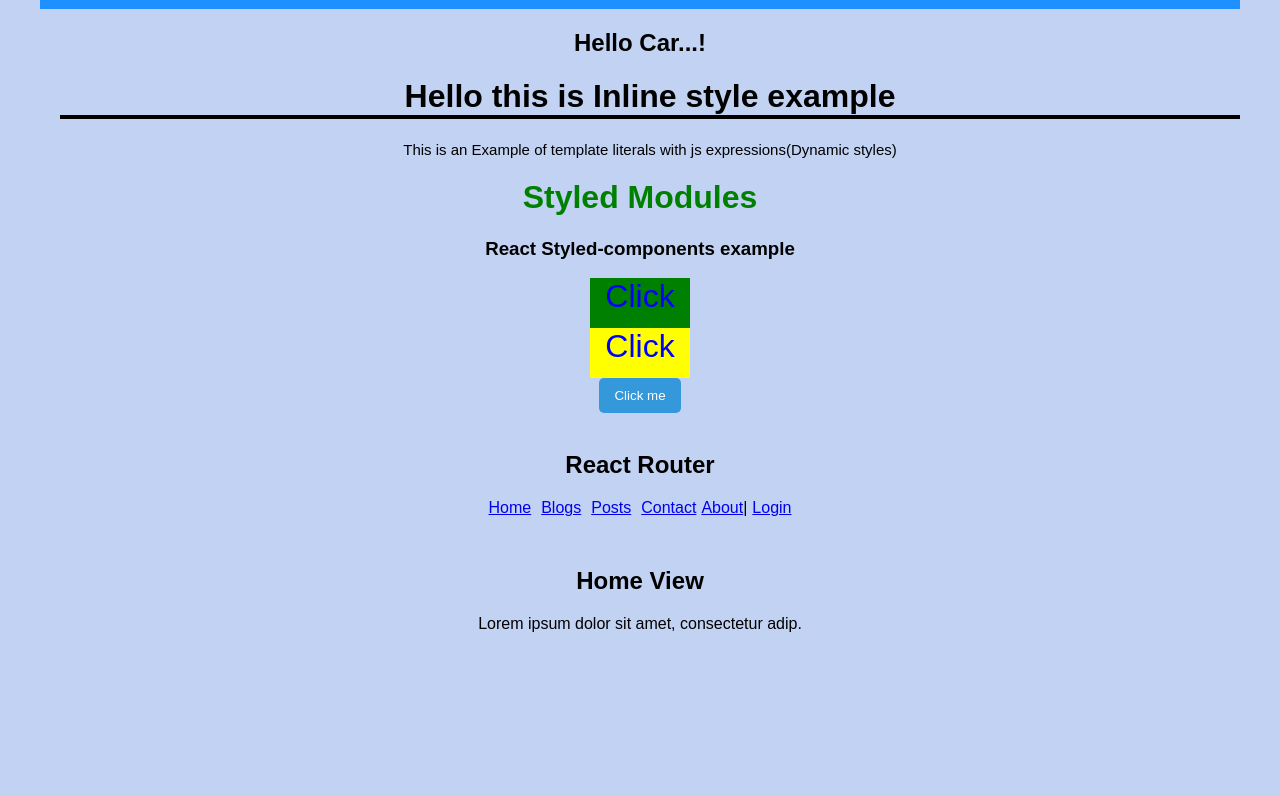
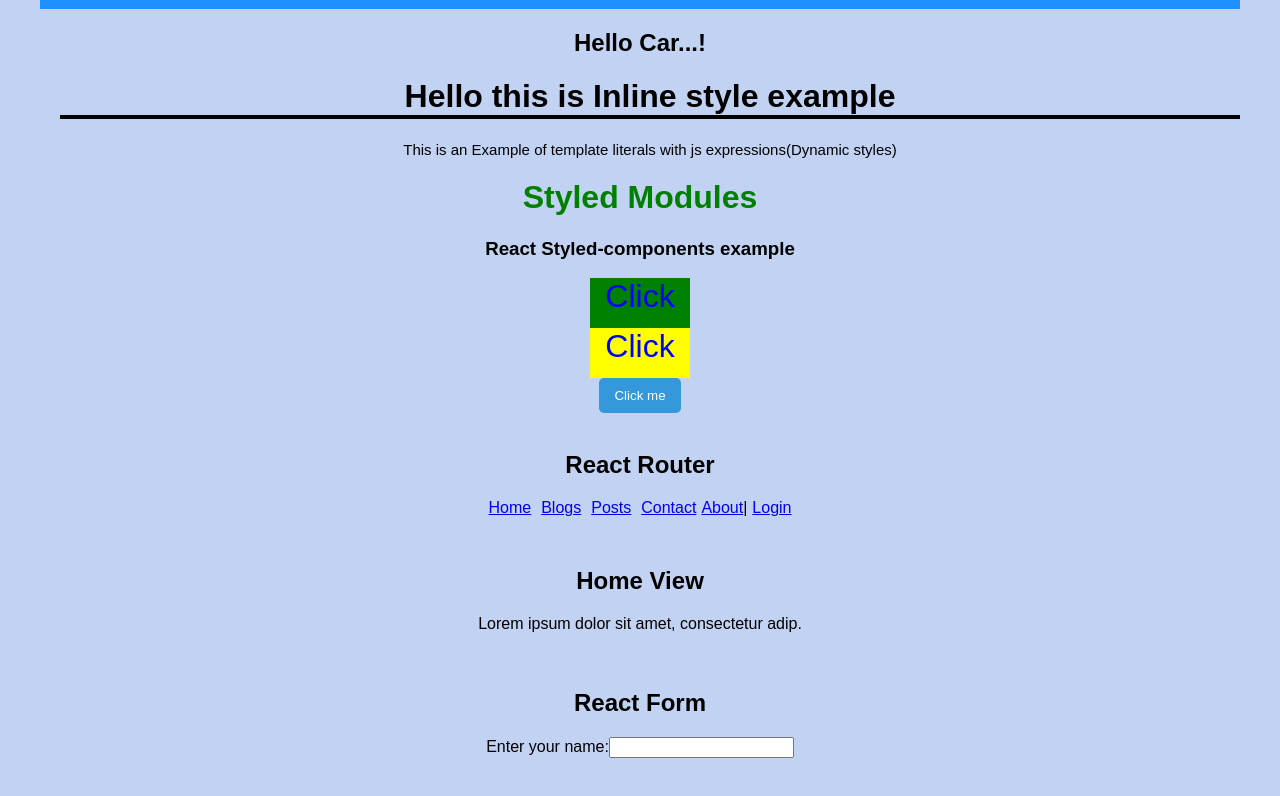
Before and after one commit to abhinav2697/reactjs-learning, a React (Create React App) app: page / in a window 1280 px wide. Shown: the part 6814-7610 px from the top of the page. Before the commit the page ends 7523 px from the top, so only its background shows below. Built offline with nearby package versions, Linux system fonts and the light colour scheme; no server answers.

Commit message:
Update App.js

```diff
--- a/src/App.js
+++ b/src/App.js
@@ -43,6 +43,7 @@ import StyledModule from './components/StylingCss/StyledModule';
 import ButtonModule from './components/StylingCss/ButtonModule';
 import RouteExample from './components/Router/RouteExample';
 import AppLayout from './components/Router/Pages/AppLayout';
+import Form from './components/Form/Form';
 function App() {
   return (
     <>
@@ -134,6 +135,8 @@ function App() {
       <h2>{"React Router"}</h2>
       <RouteExample />
       {/* <AppLayout/> */}
+      <h2>{"React Form"}</h2>
+      <Form/>
     </>
   );
 }
```
